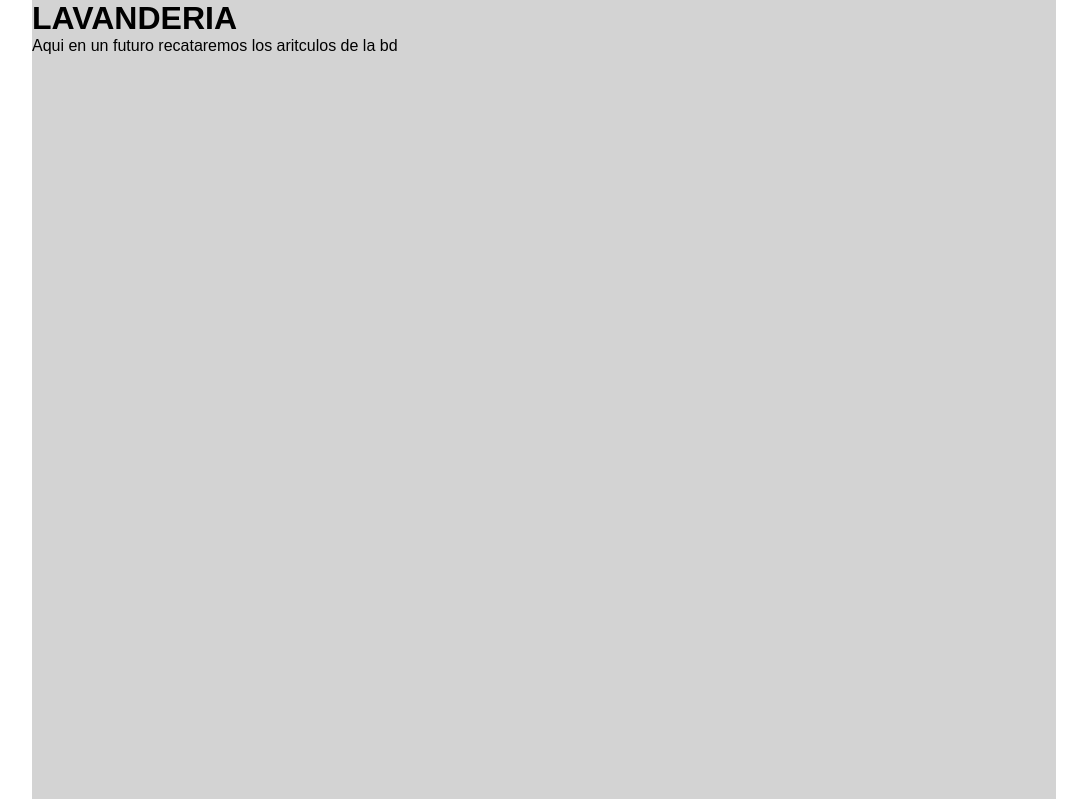
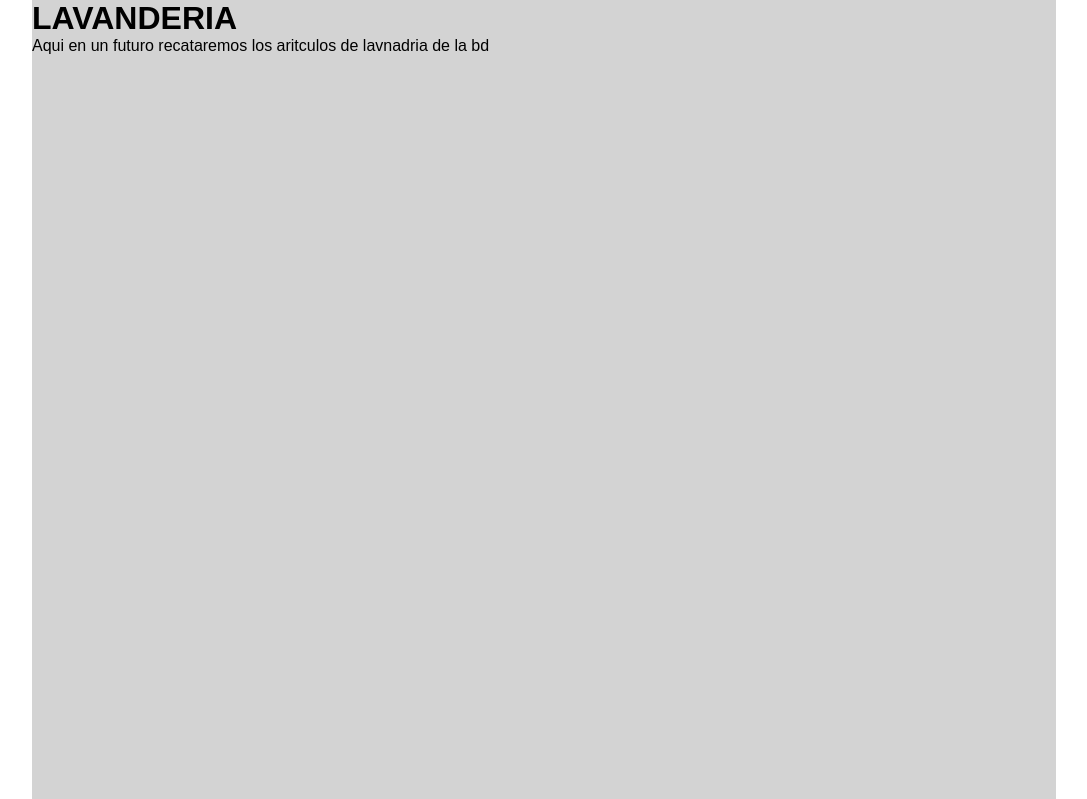
Before and after one commit to namg72/Atrium_Web_Includes, a PHP site: page /lavanderia.php in a window 1280 px wide. Shown: the part 253-1052 px from the top of the page, without its empty margins (96-1183 px from the left). Run offline with PHP 8.4, Linux system fonts and the light colour scheme.

Commit message:
he modificado un archivo para probar el git

```diff
--- a/lavanderia.php
+++ b/lavanderia.php
@@ -23,7 +23,7 @@
 
     <div class="productos">
     <h1>LAVANDERIA</h1>
-        <p>Aqui en un futuro recataremos los aritculos de la bd</p>
+        <p>Aqui en un futuro recataremos los aritculos de lavnadria  de la bd</p>
 
 
     </div>
```
